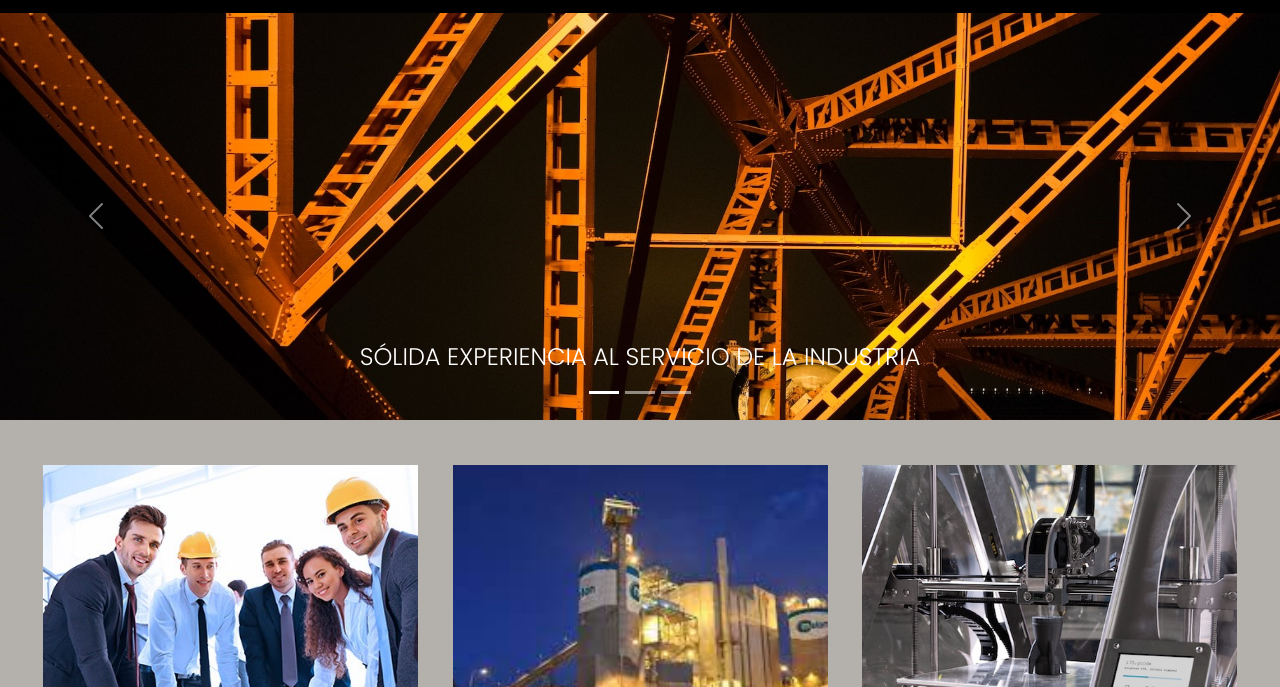
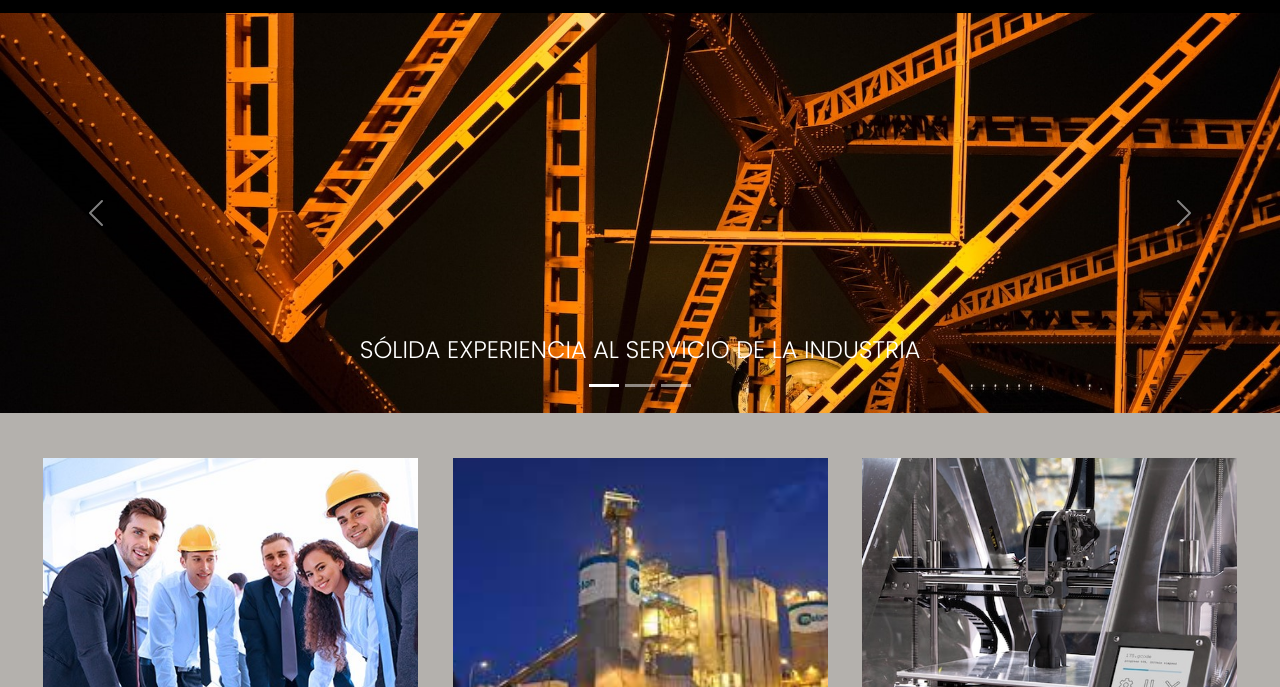
Before and after one commit to fnadalich/FNFingenieria, a plain HTML site: page index.html in a window 1280 px wide. Shown: the part 113-800 px from the top of the page. Drawn offline with nearby package versions, Linux system fonts and the light colour scheme.

Commit message:
Modificación de las alturas de las imágenes del carrusel editando las clases desde CSS

```diff
--- a/CSS/style.css
+++ b/CSS/style.css
@@ -52,6 +52,16 @@ font-family: 'Poppins', sans-serif;
     text-transform: none;
 }
 
+    /*ajuste de la altura de las imágenes del carrusel*/
+    .carousel-inner{
+        height: 400px
+    }
+
+    .carousel-item img {
+        width: 100%;
+        height: 400px;
+        object-fit: cover;
+    }
 
 .hero {
     background-color: white;
```
